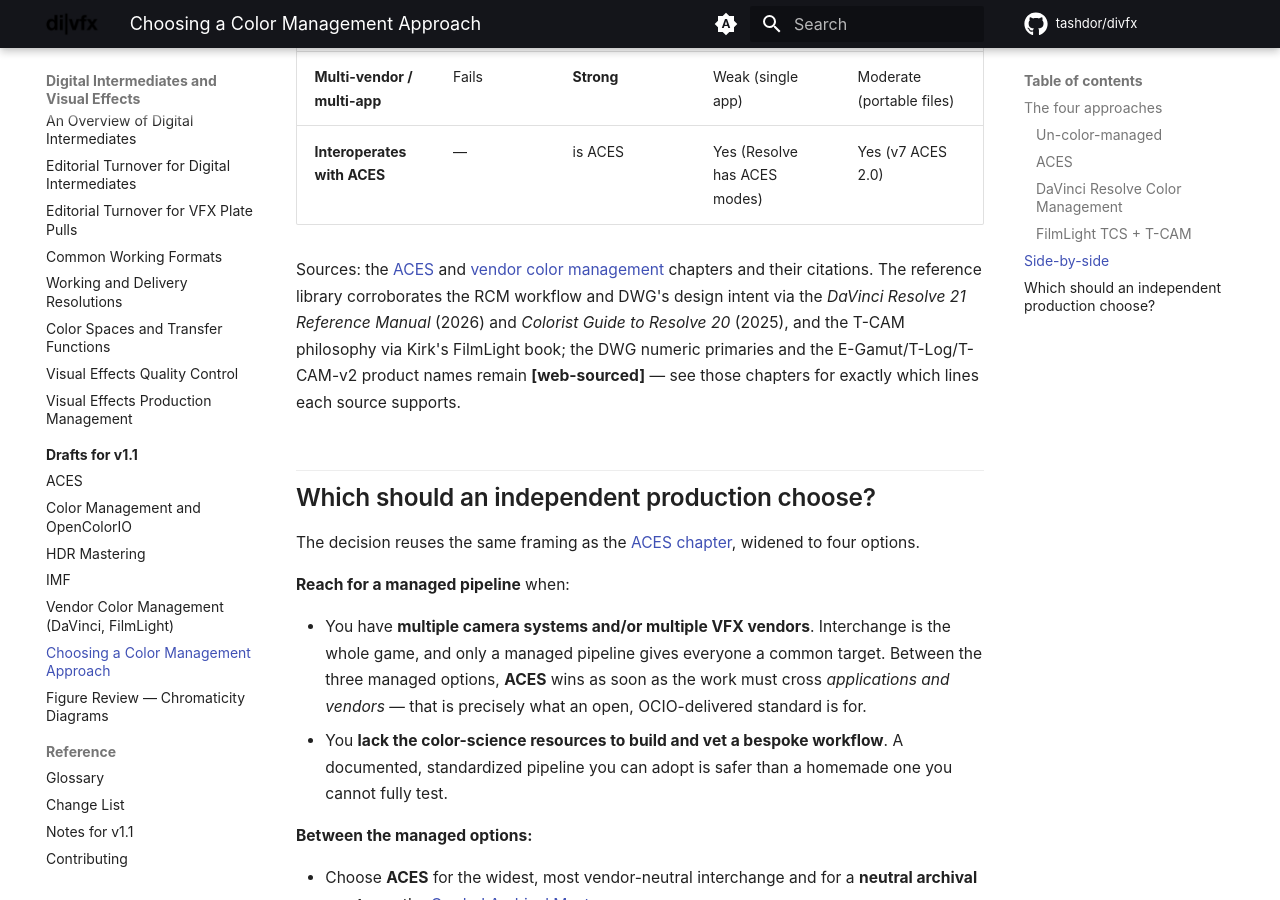
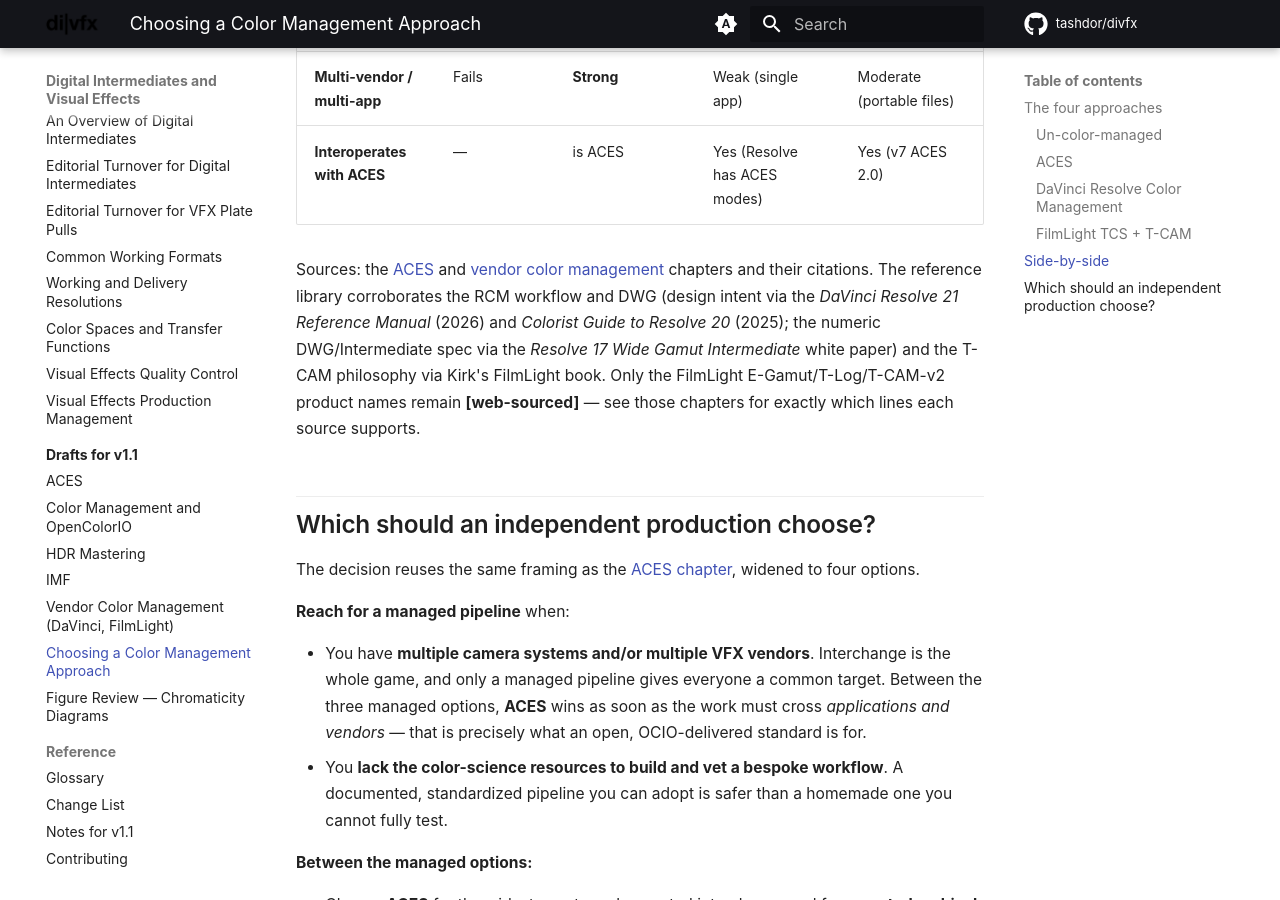
Before and after one commit to tashdor/divfx, an MkDocs documentation site: the page built from docs/drafts/color-management-comparison.md, in a window 1280 px wide and 900 px high, scrolled down 3857 px. Built offline with MkDocs 1.6.1 and Material for MkDocs 9.7.7, drawn with Linux system fonts in a browser that asks for light colours; comment, search, counter and statistics services are not loaded; the version menu is left out.

Commit message:
Index the DWG/Intermediate white paper; make its numbers authoritative
Added the DaVinci Wide Gamut Intermediate white paper (Blackmagic, Aug 2021,
Resolve 17) to the reference library with a — Map.md sidecar carrying the full
numeric spec; rebuilt LIBRARY_INDEX (646 docs).

The DWG numeric definition is no longer web-sourced. The vendor article now
states DWG is fully specified — virtual primaries R (0.8000, 0.3130),
G (0.1682, 0.9877), B (0.0790, -0.1155), white D65 (0.3127, 0.3290), RGB<->XYZ
matrices, and the DaVinci Intermediate log OETF (>9.1 stops above 18% grey,
middle grey -> 0.336043) — citing the white paper, and noting its revision
history corrected the green-x coordinate in v1.1 (so pre-v1.1 online
reconstructions carry a wrong value). Comparison article's sourcing note
updated: only the FilmLight E-Gamut/T-Log/T-CAM-v2 names remain web-sourced.

Also, per author: reworded the intro ("two grading systems a production is
most likely to encounter"), and made the FilmLight section state that
Baselight can run a full ACES pipeline too (v7 ACES 2.0) -- parallel to the
Resolve-also-does-ACES point, so choosing either vendor's tools is not
choosing against ACES.

Co-Authored-By: Claude Opus 4.8 <noreply@anthropic.com>

```diff
--- a/docs/drafts/color-management-comparison.md
+++ b/docs/drafts/color-management-comparison.md
@@ -126,11 +126,11 @@ Baselight and Daylight.
 | **Interoperates with ACES** | — | is ACES | Yes (Resolve has ACES modes) | Yes (v7 ACES 2.0) |
 
 Sources: the [ACES](aces.md) and [vendor color management](vendor-color-management.md) chapters and
-their citations. The reference library corroborates the RCM workflow and DWG's design intent via
-the *DaVinci Resolve 21 Reference Manual* (2026) and *Colorist Guide to Resolve 20* (2025), and the
-T-CAM philosophy via Kirk's FilmLight book; the DWG numeric primaries and the E-Gamut/T-Log/T-CAM-v2
-product names remain **[web-sourced]** — see those chapters for exactly which lines each source
-supports.
+their citations. The reference library corroborates the RCM workflow and DWG (design intent via the
+*DaVinci Resolve 21 Reference Manual* (2026) and *Colorist Guide to Resolve 20* (2025); the numeric
+DWG/Intermediate spec via the *Resolve 17 Wide Gamut Intermediate* white paper) and the T-CAM
+philosophy via Kirk's FilmLight book. Only the FilmLight E-Gamut/T-Log/T-CAM-v2 product names remain
+**[web-sourced]** — see those chapters for exactly which lines each source supports.
 
 ## Which should an independent production choose?
 
```
Also changed, not shown: docs/drafts/vendor-color-management.md (+18 -11 lines).
